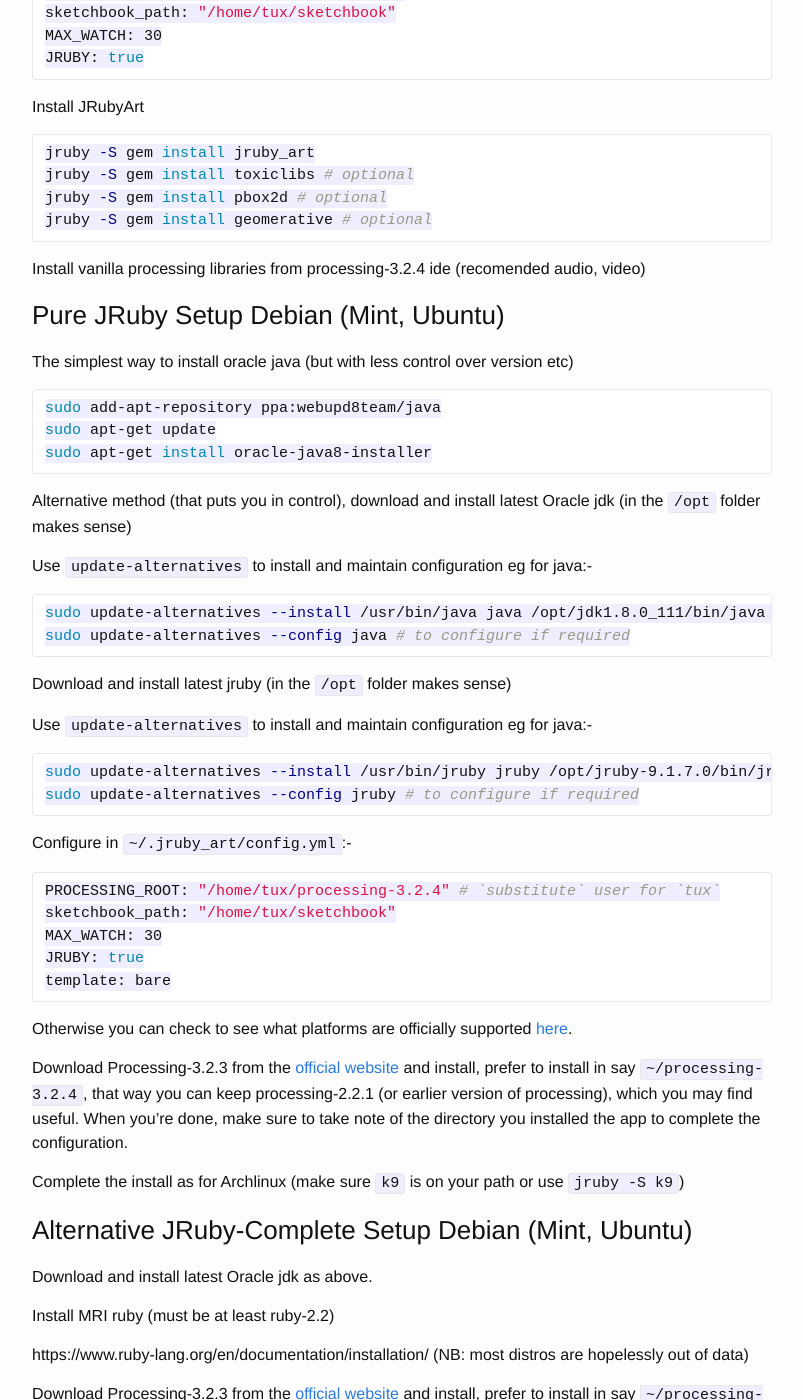
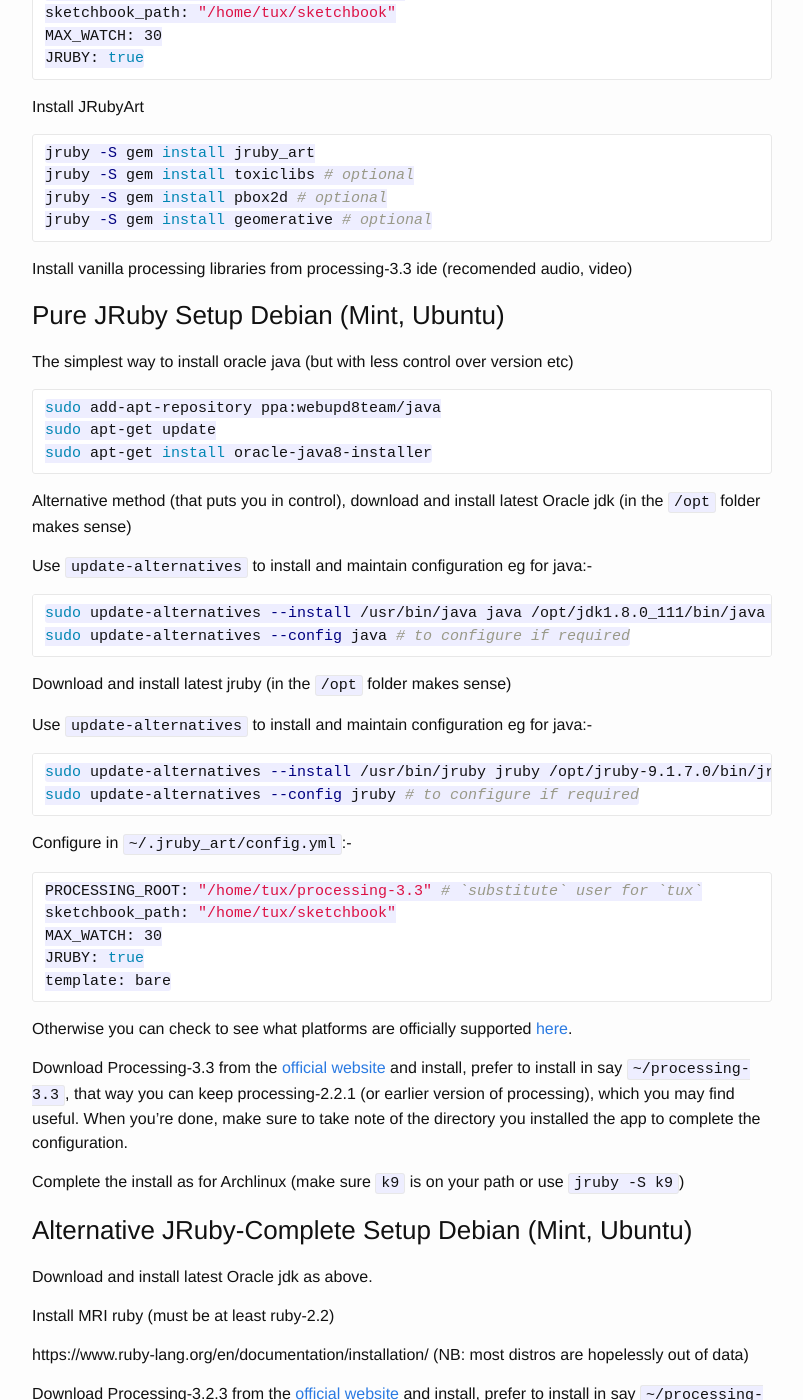
Before and after one commit to ruby-processing/JRubyArt, a Jekyll site: the page built from _posts/2015-11-21-getting_started.md, in a window 1280 px wide and 1400 px high, scrolled down 1716 px. Shown: the whole window, without its empty margins (238-1041 px from the left). Built offline with Jekyll 4.4.1, drawn with Linux system fonts in a browser that asks for light colours; some of the changed text lies outside the part shown.

Commit message:
bump processing version

````diff
--- a/_config.yml
+++ b/_config.yml
@@ -3,7 +3,7 @@
 title: JRubyArt (Code as Art)
 email: mamba2928@yahoo.co.uk
 description: > # this means to ignore newlines until "baseurl:"
-   JRubyArt is a ruby wrapper for processing-3.2.4 For processing-2.2.1, use
+   JRubyArt is a ruby wrapper for processing-3.3 For processing-2.2.1, use
    ruby-processing.
 baseurl: "" # the subpath of your site, e.g. /blog
 regenerate: true
--- a/_posts/2015-11-21-getting_started.md
+++ b/_posts/2015-11-21-getting_started.md
@@ -42,7 +42,7 @@
 sudo pacman -S jdk8-openjdk # installs openjdk
 sudo pacman -S java-openjfx # installs openjfx
 sudo pacman -S jruby # installs jruby-9.1.7.0
-sudo pacman -S processing # installs processing-3.2.3  (community)
+sudo pacman -S processing # installs processing-3.3  (community)
 ```
 
 Configure in `~/.jruby_art/config.yml`:-
@@ -61,7 +61,7 @@
 jruby -S gem install geomerative # optional
 ```
 
-Install vanilla processing libraries from processing-3.2.4 ide (recomended audio, video)
+Install vanilla processing libraries from processing-3.3 ide (recomended audio, video)
 
 ### Pure JRuby Setup Debian (Mint, Ubuntu) ###
 
@@ -91,7 +91,7 @@
 
 Configure in `~/.jruby_art/config.yml`:-
 ```bash
-PROCESSING_ROOT: "/home/tux/processing-3.2.4" # `substitute` user for `tux`
+PROCESSING_ROOT: "/home/tux/processing-3.3" # `substitute` user for `tux`
 sketchbook_path: "/home/tux/sketchbook"
 MAX_WATCH: 30
 JRUBY: true
@@ -100,7 +100,7 @@
 
 Otherwise you can check to see what platforms are officially supported [here][platforms].
 
-Download Processing-3.2.3 from the [official website][official] and install, prefer to install in say `~/processing-3.2.4`, that way you can keep processing-2.2.1 (or earlier version of processing), which you may find useful.  When you're done, make sure to take note of the directory you installed the app to complete the configuration.
+Download Processing-3.3 from the [official website][official] and install, prefer to install in say `~/processing-3.3`, that way you can keep processing-2.2.1 (or earlier version of processing), which you may find useful.  When you're done, make sure to take note of the directory you installed the app to complete the configuration.
 
 Complete the install as for Archlinux (make sure `k9` is on your path or use `jruby -S k9`)
 
@@ -112,11 +112,11 @@
 
 https://www.ruby-lang.org/en/documentation/installation/ (NB: most distros are hopelessly out of data)
 
-Download Processing-3.2.3 from the [official website][official] and install, prefer to install in say `~/processing-3.2.4`.  When you're done, make sure to take note of the directory you installed the app to complete the configuration see below.
+Download Processing-3.2.3 from the [official website][official] and install, prefer to install in say `~/processing-3.3`.  When you're done, make sure to take note of the directory you installed the app to complete the configuration see below.
 
 Configure in `~/.jruby_art/config.yml`:-
 ```bash
-PROCESSING_ROOT: "/home/tux/processing-3.2.4" # `substitute` user for `tux`
+PROCESSING_ROOT: "/home/tux/processing-3.3" # `substitute` user for `tux`
 sketchbook_path: "/home/tux/sketchbook"
 MAX_WATCH: 30
 JRUBY: false
````
Also changed, not shown: _posts/2015-11-21-getting.md (+6 -6 lines), _posts/2015-11-21-windows_started.md (+3 -3 lines), about.md (+1 -1 lines).
